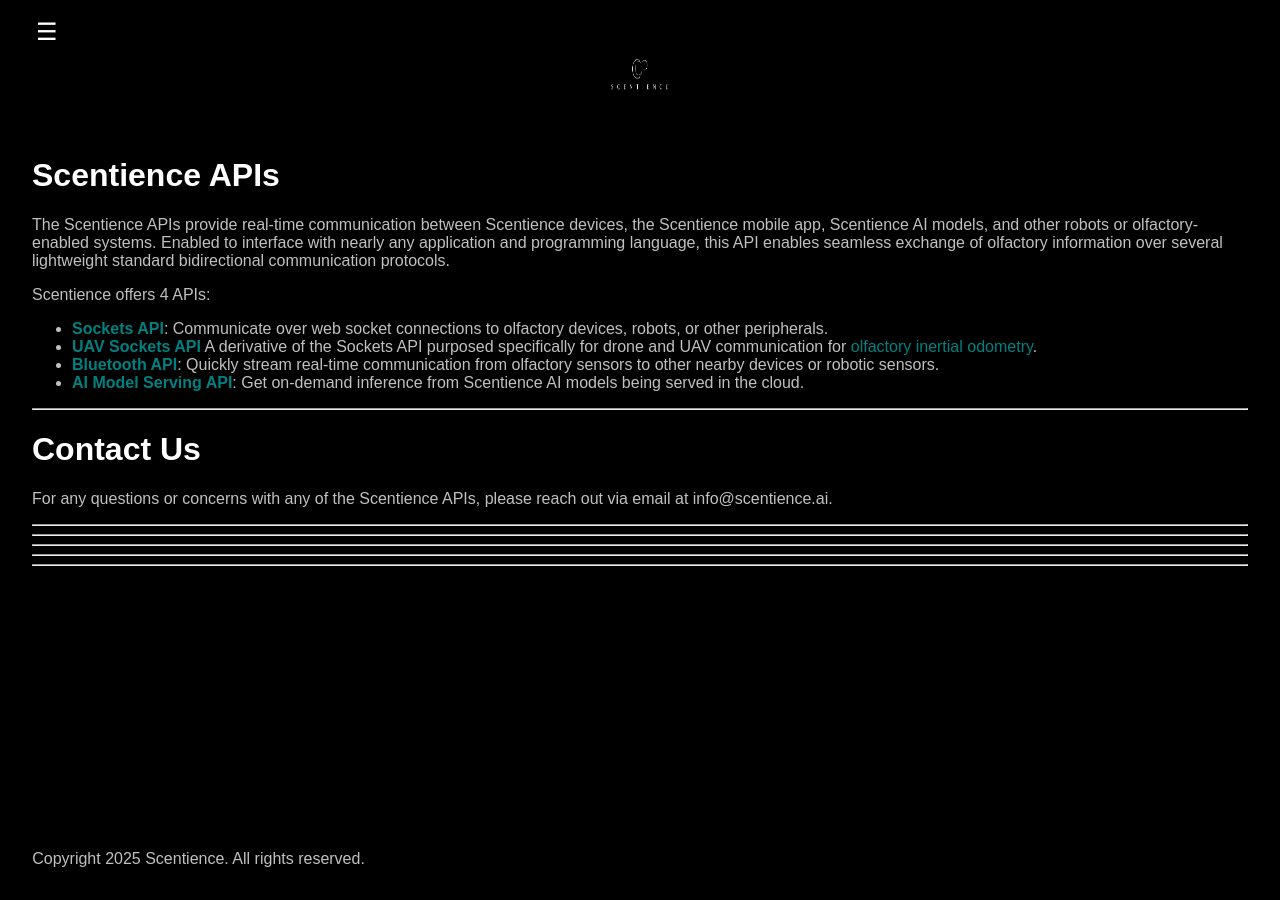
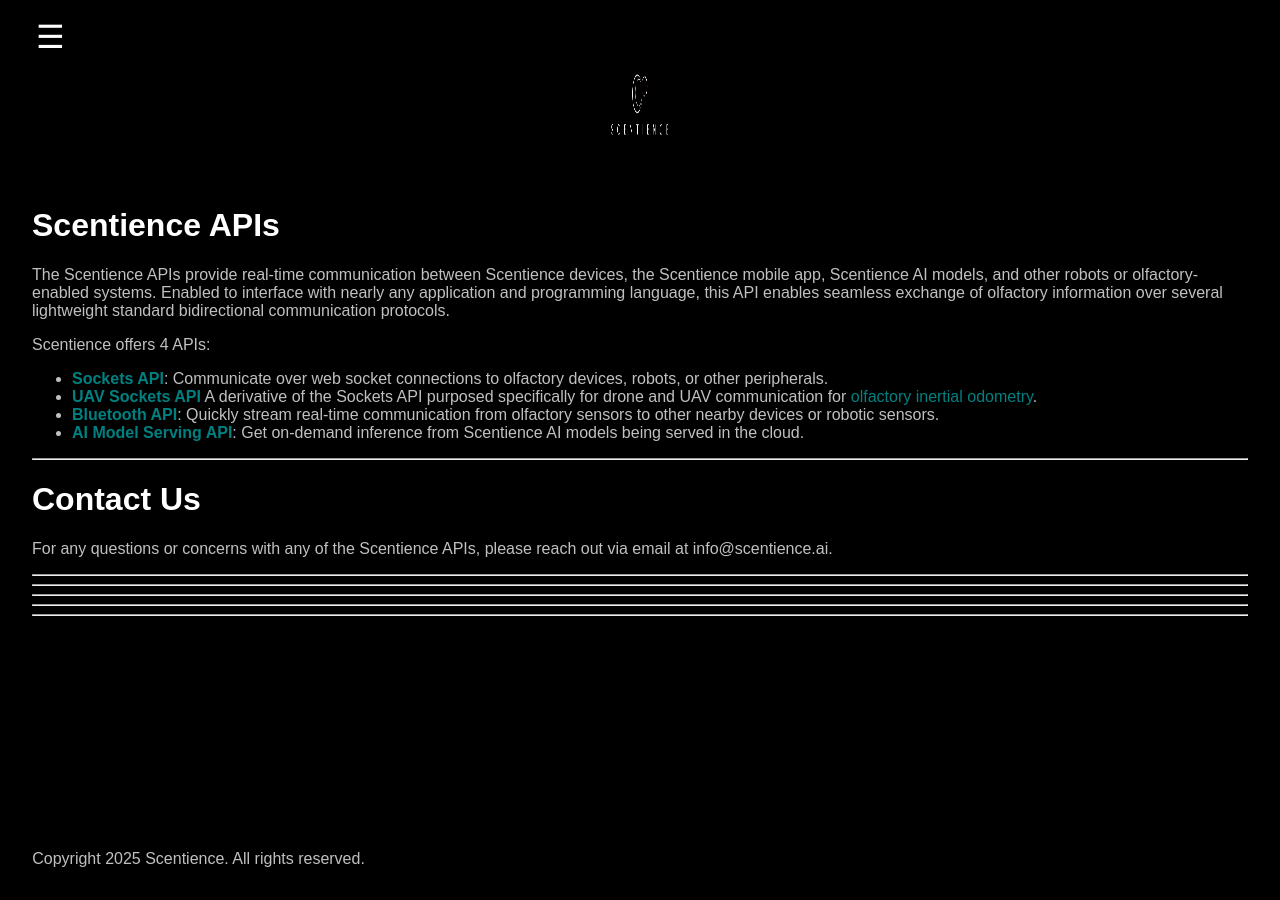
Before and after one commit to Scentience/docs-api, a Jekyll site: the page built from index.md, in a window 1280 px wide. Built offline with Jekyll 4.4.1, drawn with Linux system fonts in a browser that asks for light colours.

Commit message:
add header logo

```diff
--- a/css/styles.css
+++ b/css/styles.css
@@ -24,7 +24,7 @@
 }
 
 .header-logo {
-    height: 40px;          /* adjust size as needed */
+    height: 80px;          /* adjust size as needed */
     width: auto;
 }
 
@@ -33,9 +33,9 @@
     background: none;
     border: none;
     color: #fff;
-    /* font-size: 2rem; */
+    font-size: 2rem;
     flex-shrink: 0;        /* ensures button doesn’t shrink */
-    font-size: 24px;
+    /* font-size: 24px; */
     cursor: pointer;
 }
 
```
